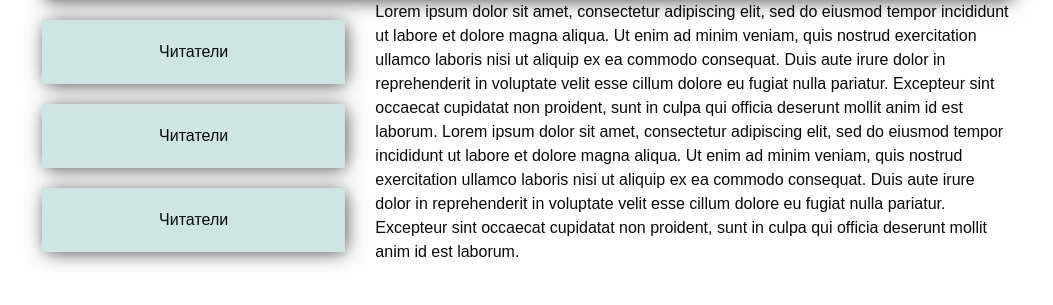
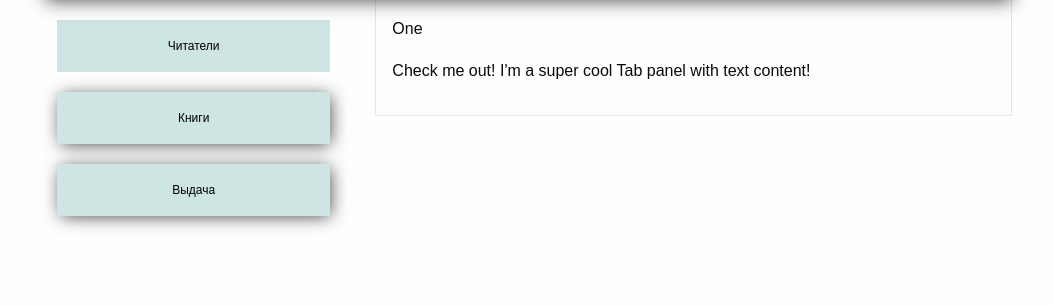
Before and after one commit to klasterstorm/php, a PHP site: page / in a window 1280 px wide. Shown: the part 170-475 px from the top of the page, without its empty margins (113-1166 px from the left). Run offline with PHP 8.4, Linux system fonts and the light colour scheme; some libraries are stand-ins or nearby versions.

Commit message:
[9.10.17] Tabs

```diff
--- a/9.10.17/css/style.css
+++ b/9.10.17/css/style.css
@@ -22,3 +22,25 @@
   cursor: pointer; }
   .aside-cell:hover {
     box-shadow: 2px 2px 18px -2px transparent; }
+
+.tabs {
+  margin: inherit;
+  border: 0;
+  background-color: transparent;
+  color: black; }
+  .tabs-title:hover {
+    background-color: rgba(158, 208, 203, 0.5);
+    box-shadow: 2px 2px 18px -2px transparent; }
+  .tabs-title > a {
+    color: black; }
+    .tabs-title > a:hover {
+      background-color: rgba(158, 208, 203, 0.5);
+      box-shadow: 2px 2px 18px -2px rgba(0, 0, 0, 0.75);
+      color: black; }
+  .tabs-title > a:focus, .tabs-title > a[aria-selected='true'] {
+    background-color: rgba(158, 208, 203, 0.5);
+    box-shadow: 2px 2px 18px -2px transparent;
+    color: black; }
+    .tabs-title > a:focus:hover, .tabs-title > a[aria-selected='true']:hover {
+      background-color: rgba(158, 208, 203, 0.5);
+      box-shadow: 2px 2px 18px -2px transparent; }
--- a/9.10.17/css/style.sass
+++ b/9.10.17/css/style.sass
@@ -1,3 +1,4 @@
 @import 'styles/global'
 @import 'styles/header'
 @import 'styles/aside'
+@import 'styles/_foundation'
--- /dev/null
+++ b/9.10.17/css/styles/_foundation.sass
@@ -0,0 +1,23 @@
+.tabs
+    margin: inherit
+    border: 0
+    background-color: transparent
+    color: black
+    &-title
+        &:hover
+            background-color: $secColor
+            box-shadow: $noShadow
+        & > a
+            color: black
+            &:hover
+                background-color: $secColor
+                box-shadow: $shadow
+                color: black
+    &-title > a:focus,
+    &-title > a[aria-selected='true']
+        background-color: $secColor
+        box-shadow: $noShadow
+        color: black
+        &:hover
+            background-color: $secColor
+            box-shadow: $noShadow
--- a/9.10.17/css/styles/aside.sass
+++ b/9.10.17/css/styles/aside.sass
@@ -5,7 +5,7 @@
         font-family: inherit
         box-shadow: $shadow
         margin: 20px 0
-        background-color: rgba(158, 208, 203, 0.5)
+        background-color: $secColor
         cursor: pointer
         &:hover
-            box-shadow: 2px 2px 18px -2px rgba(0, 0, 0, 0.0)
+            box-shadow: $noShadow
--- a/9.10.17/css/styles/global.sass
+++ b/9.10.17/css/styles/global.sass
@@ -2,4 +2,6 @@
     font-family: sans-serif
 
 $mainColor: #26A69A
+$secColor: rgba(158, 208, 203, 0.5)
 $shadow: 2px 2px 18px -2px rgba(0,0,0,0.75)
+$noShadow: 2px 2px 18px -2px rgba(0, 0, 0, 0.0)
--- a/9.10.17/index.html
+++ b/9.10.17/index.html
@@ -16,14 +16,29 @@
 			</div>
 			<div class="grid-x grid-margin-x">
 				<div class="medium-6 large-4 cell aside">
-					<div class="aside-cell">Читатели</div>
-					<div class="aside-cell">Читатели</div>
-					<div class="aside-cell">Читатели</div>
+					<ul class="vertical tabs" data-tabs id="example-tabs">
+						<li class="tabs-title is-active"><a class="aside-cell" href="#panel1v" aria-selected="true">Читатели</a></li>
+						<li class="tabs-title"><a class="aside-cell" href="#panel2v">Книги</a></li>
+						<li class="tabs-title"><a class="aside-cell" href="#panel3v">Выдача</a></li>
+					</ul>
 				</div>
 				<div class="medium-6 large-8 cell">
-						Lorem ipsum dolor sit amet, consectetur adipiscing elit, sed do eiusmod tempor incididunt ut labore et dolore magna aliqua. Ut enim ad minim veniam, quis nostrud exercitation ullamco laboris nisi ut aliquip ex ea commodo consequat. Duis aute irure dolor in reprehenderit in voluptate velit esse cillum dolore eu fugiat nulla pariatur. Excepteur sint occaecat cupidatat non proident, sunt in culpa qui officia deserunt mollit anim id est laborum.
-						Lorem ipsum dolor sit amet, consectetur adipiscing elit, sed do eiusmod tempor incididunt ut labore et dolore magna aliqua. Ut enim ad minim veniam, quis nostrud exercitation ullamco laboris nisi ut aliquip ex ea commodo consequat. Duis aute irure dolor in reprehenderit in voluptate velit esse cillum dolore eu fugiat nulla pariatur. Excepteur sint occaecat cupidatat non proident, sunt in culpa qui officia deserunt mollit anim id est laborum.
+					<div class="tabs-content" data-tabs-content="example-tabs">
+						<div class="tabs-panel is-active" id="panel1v">
+							<p>One</p>
+							<p>Check me out! I'm a super cool Tab panel with text content!</p>
+						</div>
+						<div class="tabs-panel" id="panel2v">
+							<p>Two</p>
+							<img class="thumbnail" src="assets/img/generic/rectangle-7.jpg">
+						</div>
+						<div class="tabs-panel" id="panel3v">
+							<p>Three</p>
+							<p>Check me out! I'm a super cool Tab panel with text content!</p>
+						</div>
+					</div>
 				</div>
+			</div>
 			</div>
 		</div>
 		<script src="js/vendor/jquery.js"></script>
```
